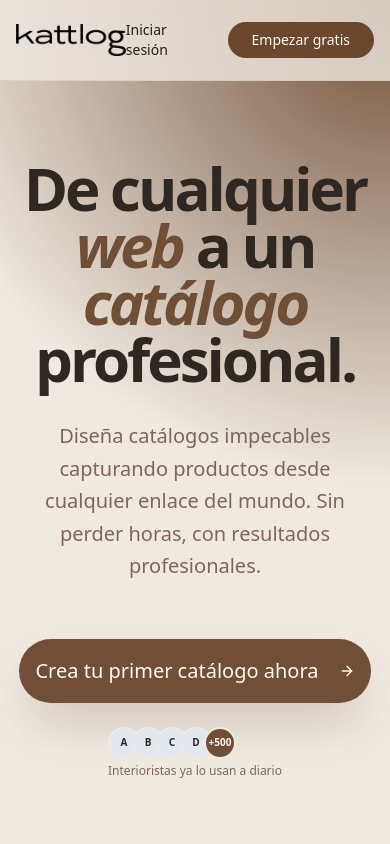
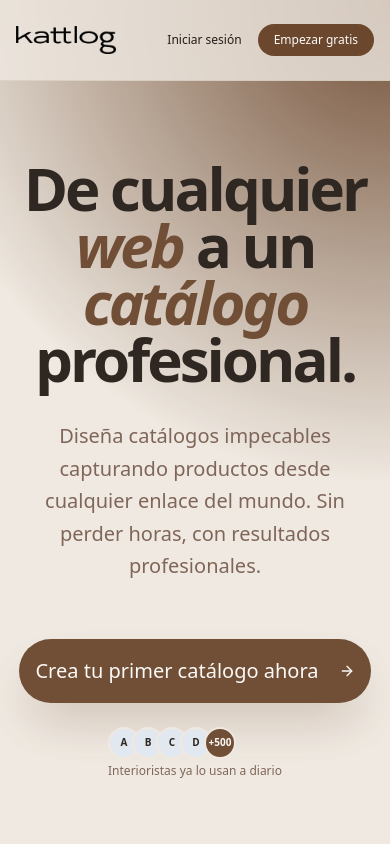
Before and after one commit to carlosmontojo/katalog, a Next.js app: page / in a window 390 px wide. Shown: the top 844 px of the page. Built offline with nearby package versions, Linux system fonts and the light colour scheme.

Commit message:
UI: Fix mobile header overlap and refine login page copy/layout

```diff
--- a/src/app/login/page.tsx
+++ b/src/app/login/page.tsx
@@ -68,21 +68,13 @@ export default function LoginPage() {
             <div className="absolute top-0 right-0 w-1/3 h-1/3 bg-primary/5 blur-[120px] rounded-full -z-10 animate-pulse"></div>
             <div className="absolute bottom-0 left-0 w-1/3 h-1/3 bg-primary/5 blur-[120px] rounded-full -z-10"></div>
 
-            <Link
-                href="/"
-                className="absolute top-8 left-8 flex items-center gap-2 text-sm font-medium text-muted-foreground hover:text-primary transition-colors group"
-            >
-                <ArrowLeft className="w-4 h-4 group-hover:-translate-x-1 transition-transform" />
-                Volver a la home
-            </Link>
-
             <div className="w-full max-w-md">
                 <div className="flex flex-col items-center mb-10">
                     <Link href="/">
                         <img src="/logo.png" alt="Kattlog" className="h-12 w-auto mb-6 hover:scale-105 transition-transform" />
                     </Link>
-                    <h1 className="text-3xl font-bold tracking-tight text-foreground italic">Bienvenido de nuevo</h1>
-                    <p className="text-muted-foreground text-center mt-2">Accede a tus proyectos y catálogos de interiorismo.</p>
+                    <h1 className="text-3xl font-bold tracking-tight text-foreground italic text-center">Software para Interioristas</h1>
+                    <p className="text-muted-foreground text-center mt-2 px-10">Crea catálogos y moodboards profesionales en minutos.</p>
                 </div>
 
                 <Card className="border-border/50 shadow-2xl bg-card/50 backdrop-blur-sm overflow-hidden rounded-3xl">
--- a/src/app/page.tsx
+++ b/src/app/page.tsx
@@ -26,20 +26,20 @@ export default function LandingPage() {
       {/* Navigation */}
       <header className="fixed top-0 w-full z-50 border-b border-border/50 bg-background/80 backdrop-blur-md">
         <div className="container mx-auto px-4 h-20 flex items-center justify-between">
-          <Link href="/" className="flex items-center gap-2 hover:opacity-80 transition-opacity">
-            <img src="/logo.png" alt="Kattlog" className="h-8 w-auto" />
+          <Link href="/" className="flex-shrink-0 hover:opacity-80 transition-opacity">
+            <img src="/logo.png" alt="Kattlog" className="h-7 md:h-8 w-auto" />
           </Link>
           <div className="hidden md:flex items-center gap-8 mr-auto ml-12">
             <Link href="#how-it-works" className="text-sm font-medium hover:text-primary transition-colors">Cómo funciona</Link>
             <Link href="#catalogs" className="text-sm font-medium hover:text-primary transition-colors">Catálogos</Link>
             <Link href="#moodboards" className="text-sm font-medium hover:text-primary transition-colors">Moodboards</Link>
           </div>
-          <div className="flex items-center gap-6">
-            <Link href="/login" className="text-sm font-medium hover:text-primary transition-colors">
+          <div className="flex items-center gap-4 md:gap-6">
+            <Link href="/login" className="text-xs md:text-sm font-medium hover:text-primary transition-colors whitespace-nowrap">
               Iniciar sesión
             </Link>
-            <Button asChild className="bg-primary hover:bg-primary/90 text-primary-foreground rounded-full px-6">
-              <Link href="/login">Empezar gratis</Link>
+            <Button asChild size="sm" className="bg-primary hover:bg-primary/90 text-primary-foreground rounded-full px-4 md:px-6 md:h-10">
+              <Link href="/login" className="text-xs md:text-sm">Empezar gratis</Link>
             </Button>
           </div>
         </div>
```
